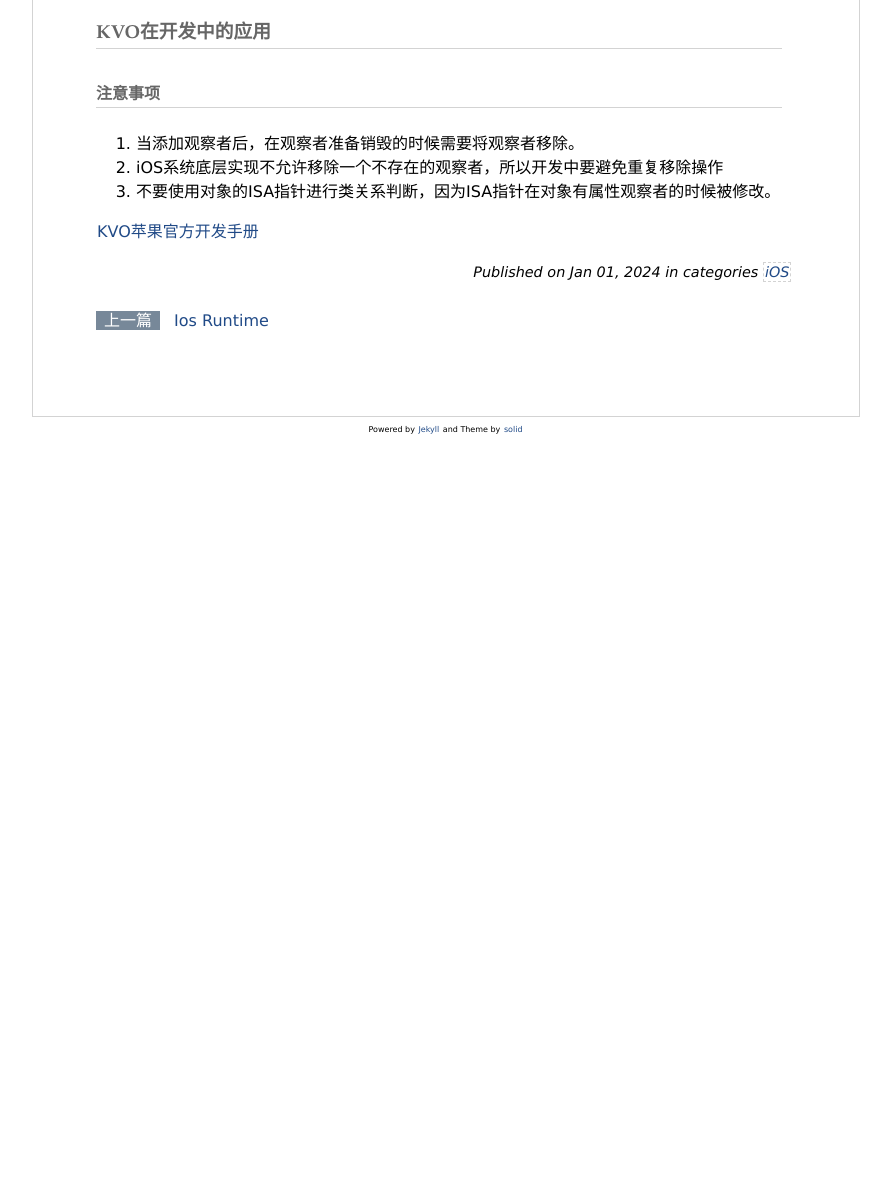
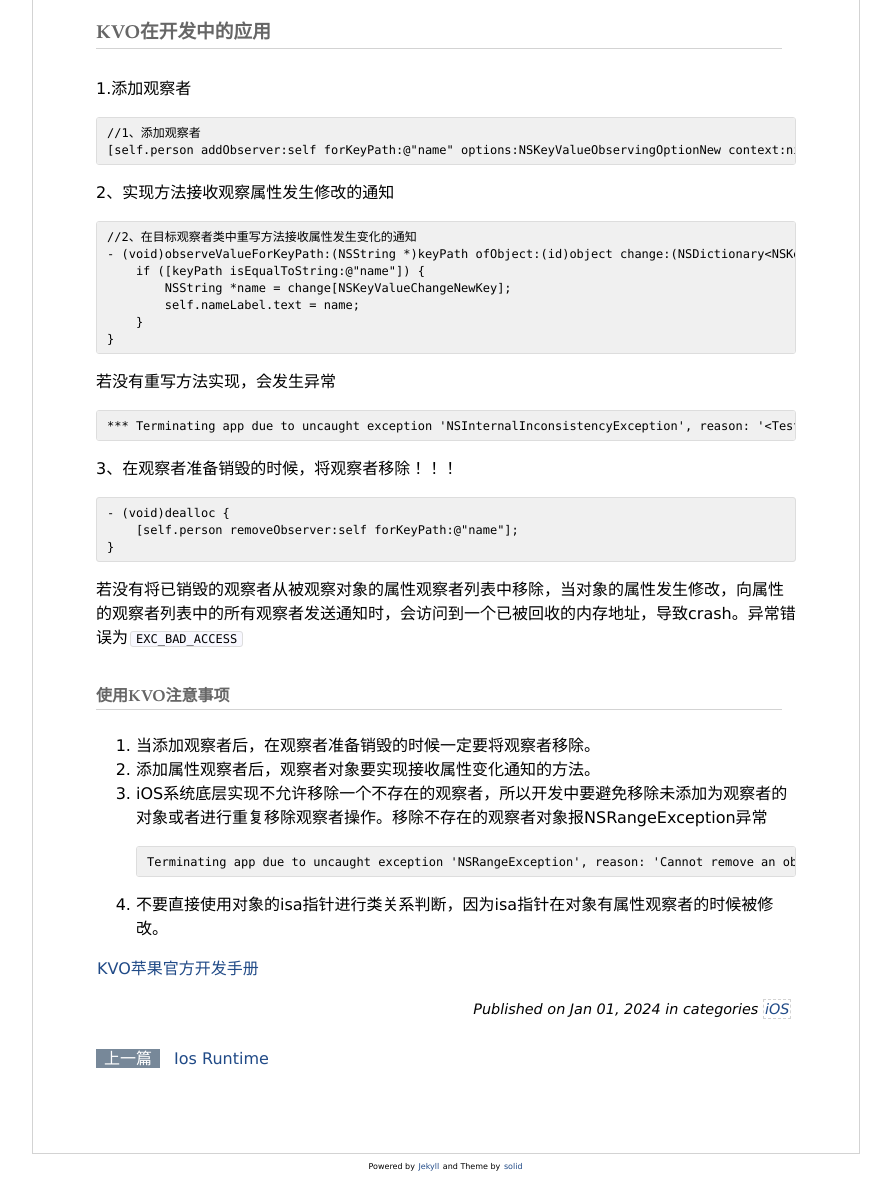
Before and after one commit to RunzhuZhao/RunzhuZhao.github.io, a Jekyll site: the page built from _posts/2024-01-01-KVO实现原理与应用.md, in a window 1280 px wide and 1400 px high, scrolled down 753 px. Shown: the part 221-1400 px from the top of the window, without its empty margins (194-1085 px from the left). Built offline with Jekyll 4.4.1, drawn with Linux system fonts in a browser that asks for light colours; comment, search, counter and statistics services are not loaded; before the commit the page ends 1416 px from its top, so only the background shows below that; some of the changed text lies outside the part shown.

Commit message:
Update 2024-01-01-KVO实现原理与应用.md

````diff
--- a/_posts/2024-01-01-KVO实现原理与应用.md
+++ b/_posts/2024-01-01-KVO实现原理与应用.md
@@ -7,8 +7,8 @@ keywords: iOS,KVO, 笔记
 ---
 
 ### KVO实现原理
-*当为一个对象的属性添加观察者的时候，系统内部会派生一个当前对象类的子类`NSKVONotify_ClassName`，
-然后将对象的isa指针指向子类`NSKVONotify_ClassName`。
+*当为一个对象的属性注册一个观察者的时候，系统会通过`isa-swizzling`技术修改对象的`isa`指针。
+*系统创建一个当前对象类的子类`NSKVONotify_ClassName`，将对象的isa指针指向新的类`NSKVONotify_ClassName`。
 *在子类`NSKVONotify_ClassName`中重写属性的`set`方法,在set方法中为成员变量赋值前后分别插入`willChangeValueForKey`、`didChangeValueForKey`方法。参考如下代码：
 ```
 - (void)setName:(NSString *)name {
@@ -40,9 +40,41 @@ keywords: iOS,KVO, 笔记
 
 
 ### KVO在开发中的应用
-#### 注意事项
-1. 当添加观察者后，在观察者准备销毁的时候需要将观察者移除。
-2. iOS系统底层实现不允许移除一个不存在的观察者，所以开发中要避免重复移除操作
-3. 不要使用对象的ISA指针进行类关系判断，因为ISA指针在对象有属性观察者的时候被修改。
+
+1.添加观察者
+```
+//1、添加观察者
+[self.person addObserver:self forKeyPath:@"name" options:NSKeyValueObservingOptionNew context:nil];
+```
+2、实现方法接收观察属性发生修改的通知
+```
+//2、在目标观察者类中重写方法接收属性发生变化的通知
+- (void)observeValueForKeyPath:(NSString *)keyPath ofObject:(id)object change:(NSDictionary<NSKeyValueChangeKey,id> *)change context:(void *)context {
+    if ([keyPath isEqualToString:@"name"]) {
+        NSString *name = change[NSKeyValueChangeNewKey];
+        self.nameLabel.text = name;
+    }
+}
+```
+若没有重写方法实现，会发生异常
+```
+*** Terminating app due to uncaught exception 'NSInternalInconsistencyException', reason: '<TestViewController: 0x100e0da30>: An -observeValueForKeyPath:ofObject:change:context: message was received but not handled.
+```
+3、在观察者准备销毁的时候，将观察者移除！！！
+```
+- (void)dealloc {
+    [self.person removeObserver:self forKeyPath:@"name"];
+}
+```
+若没有将已销毁的观察者从被观察对象的属性观察者列表中移除，当对象的属性发生修改，向属性的观察者列表中的所有观察者发送通知时，会访问到一个已被回收的内存地址，导致crash。异常错误为`EXC_BAD_ACCESS`
+
+#### 使用KVO注意事项
+1. 当添加观察者后，在观察者准备销毁的时候一定要将观察者移除。
+2. 添加属性观察者后，观察者对象要实现接收属性变化通知的方法。
+3. iOS系统底层实现不允许移除一个不存在的观察者，所以开发中要避免移除未添加为观察者的对象或者进行重复移除观察者操作。移除不存在的观察者对象报NSRangeException异常
+```
+Terminating app due to uncaught exception 'NSRangeException', reason: 'Cannot remove an observer <TestViewController 0x107a04510> for the key path "name" from <Person 0x60000002c080> because it is not registered as an observer.'
+```
+4. 不要直接使用对象的isa指针进行类关系判断，因为isa指针在对象有属性观察者的时候被修改。
 
 [KVO苹果官方开发手册](https://developer.apple.com/library/archive/documentation/Cocoa/Conceptual/KeyValueObserving/KeyValueObserving.html?language=objc#//apple_ref/doc/uid/10000177i)
````
